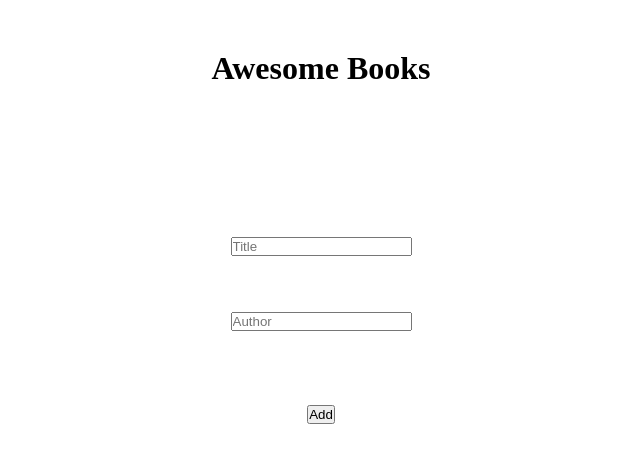
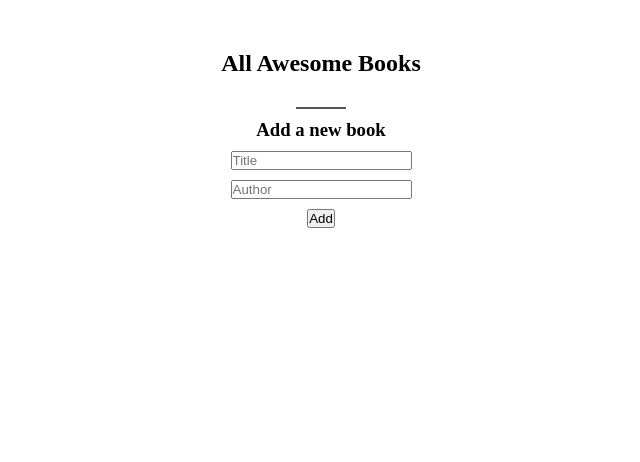
Before and after one commit to amare1990/AwesomeBooks, a plain HTML site: page index.html in a window 1280 px wide. Shown: the whole page, without its empty margins (319-959 px from the left). Drawn offline with Linux system fonts and the light colour scheme.

Commit message:
Modify markup page

```diff
--- a/index.html
+++ b/index.html
@@ -9,20 +9,24 @@
   <body>
 
      <div class="wrapper">
-      <h1>Awesome Books</h1> <br><br>
-      <div class="container-book"></div> <br> <br>
-      <div class="book-from-storage"> </div> <br>
+      <h2>All Awesome Books</h2>
+      <div class="container-book"></div>
+      <div class="book-from-storage"> </div>
 
-      <input type="text" placeholder="Title" class="title"/> <br> <br>
-      <input type="text" placeholder="Author" class="author"/> <br> <br>
-      <br>
+      <div class="hor-line"></div>
 
-      <div>
+      <h3>Add a new book</h3>
+
+      <div class="input-field">
+        <input type="text" placeholder="Title" class="title"/>
+      <input type="text" placeholder="Author" class="author"/>
+      </div>
+
+
         <button type="button" class="add-btn">Add</button>
-      </div>
 
      </div>
 
-    <script src="./js/mainScript.js"></script>
+    <script src="./js/main.js"></script>
   </body>
 </html>
```
